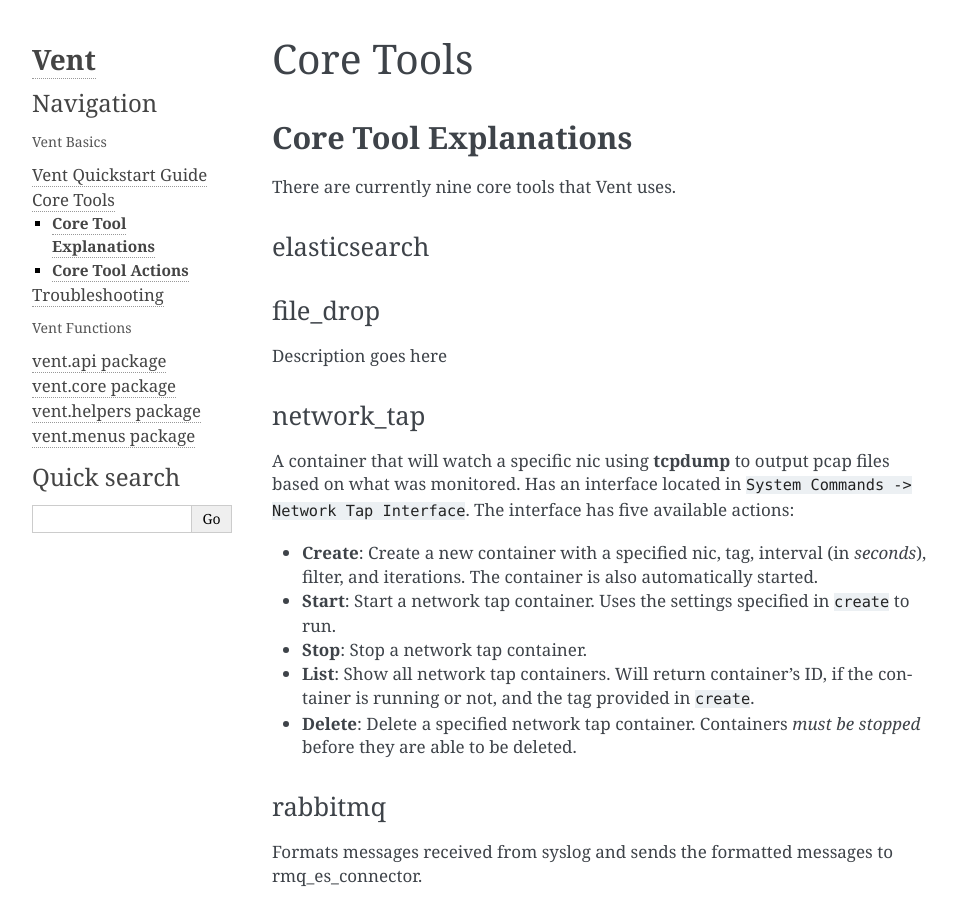
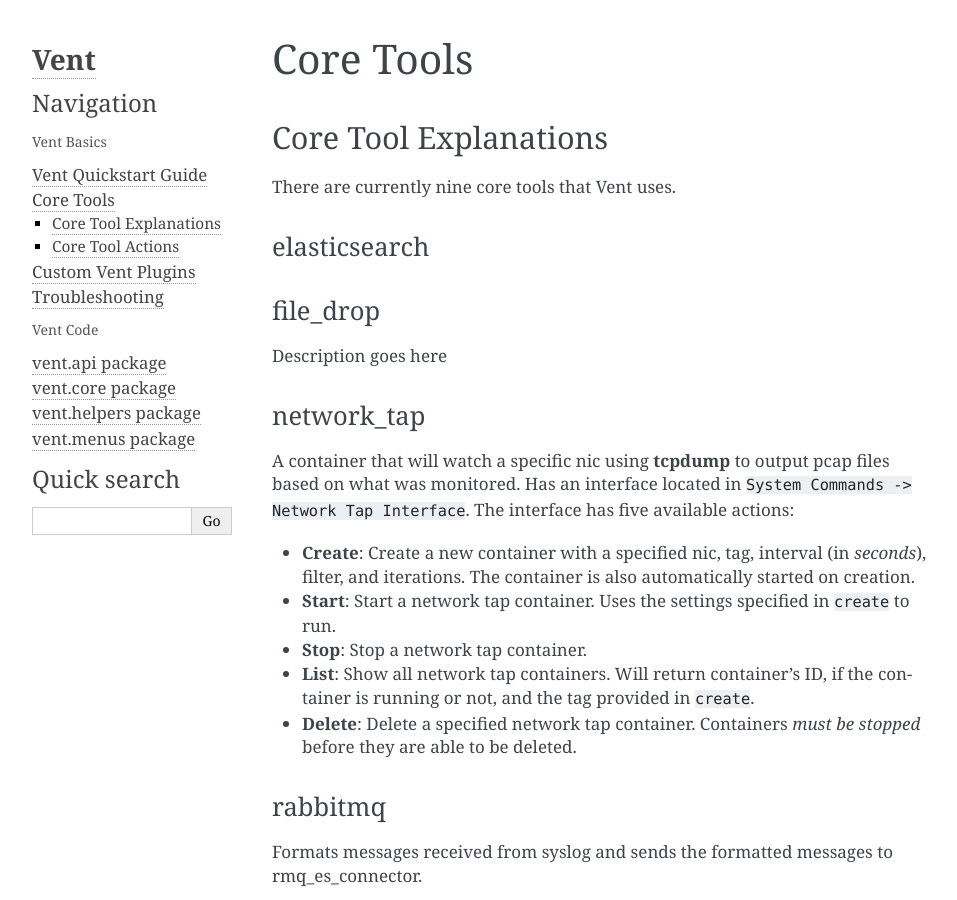
Before and after one commit to CyberReboot/vent, a Sphinx documentation site: the page built from docs/source/core_tools.rst, in a window 1280 px wide and 900 px high. Shown: the whole window, without its empty margins (148-1105 px from the left). Built offline with Sphinx 7.4.7, drawn with Linux system fonts in a browser that asks for light colours; pages that are not in the unit, such as notebooks, are missing from menus.

Commit message:
finished tutorial for building custom vent plugin

```diff
--- a/docs/source/core_tools.rst
+++ b/docs/source/core_tools.rst
@@ -1,7 +1,7 @@
 Core Tools
 ##########
 
-**Core Tool Explanations**
+Core Tool Explanations
 **************************
 There are currently nine core tools that Vent uses.
 
@@ -19,7 +19,8 @@
 Commands -> Network Tap Interface``. The interface has five available actions:
 
 - **Create**: Create a new container with a specified nic, tag, interval (in *seconds*),
-  filter, and iterations. The container is also automatically started.
+  filter, and iterations. The container is also automatically started on
+  creation.
 - **Start**: Start a network tap container. Uses the settings specified in ``create``
   to run.
 - **Stop**: Stop a network tap container.
@@ -57,7 +58,7 @@
 
 |
 
-**Core Tool Actions**
+Core Tool Actions
 *********************
 
 Short explanations of all actions available in the core tools sub-menu.
--- a/docs/source/index.rst
+++ b/docs/source/index.rst
@@ -60,11 +60,13 @@
 
   core_tools
 
+  build_plugin
+
   troubleshoot
 
 .. toctree::
   :maxdepth: 1
-  :caption: Vent Functions
+  :caption: Vent Code
 
   vent.api
 
--- a/docs/source/troubleshoot.rst
+++ b/docs/source/troubleshoot.rst
@@ -32,7 +33,7 @@
 
 |
 
-**In-Depth Troubleshooting**
+In-Depth Troubleshooting
 ============================
 Still not working? That's fine! Let's get into the nitty gritty and
 try to figure out what went wrong.
@@ -48,15 +49,16 @@
 expected. Next to it, there will be an error message explaining what
 went wrong.
 
-If there's a problem with Vent's implementation, please create an issue here:
-https://github.com/CyberReboot/vent/issues.
+If there's a problem with Vent's implementation, please create an issue `here`_.
+
+.. _here: https://github.com/CyberReboot/vent/issues
 
 
 Is it a custom plugin that's causing the problem?
 -------------------------------------------------
-If there's no obvious error messages within `vent.log`, let's check any
+If there's no obvious error messages within ``vent.log``, let's check any
 added plugin tools and their containers.
 
-Run the command ``docker logs syslog_container_id``.
+Run the command ``docker logs vent_syslog_container_id``.
 This will return all information about all plugin containers and any
 information regarding the error should be displayed here.
```
Also changed, not shown: other parts of docs/source/troubleshoot.rst (+4 -3 lines), docs/source/build_plugin.rst (added, +158 -0 lines).
